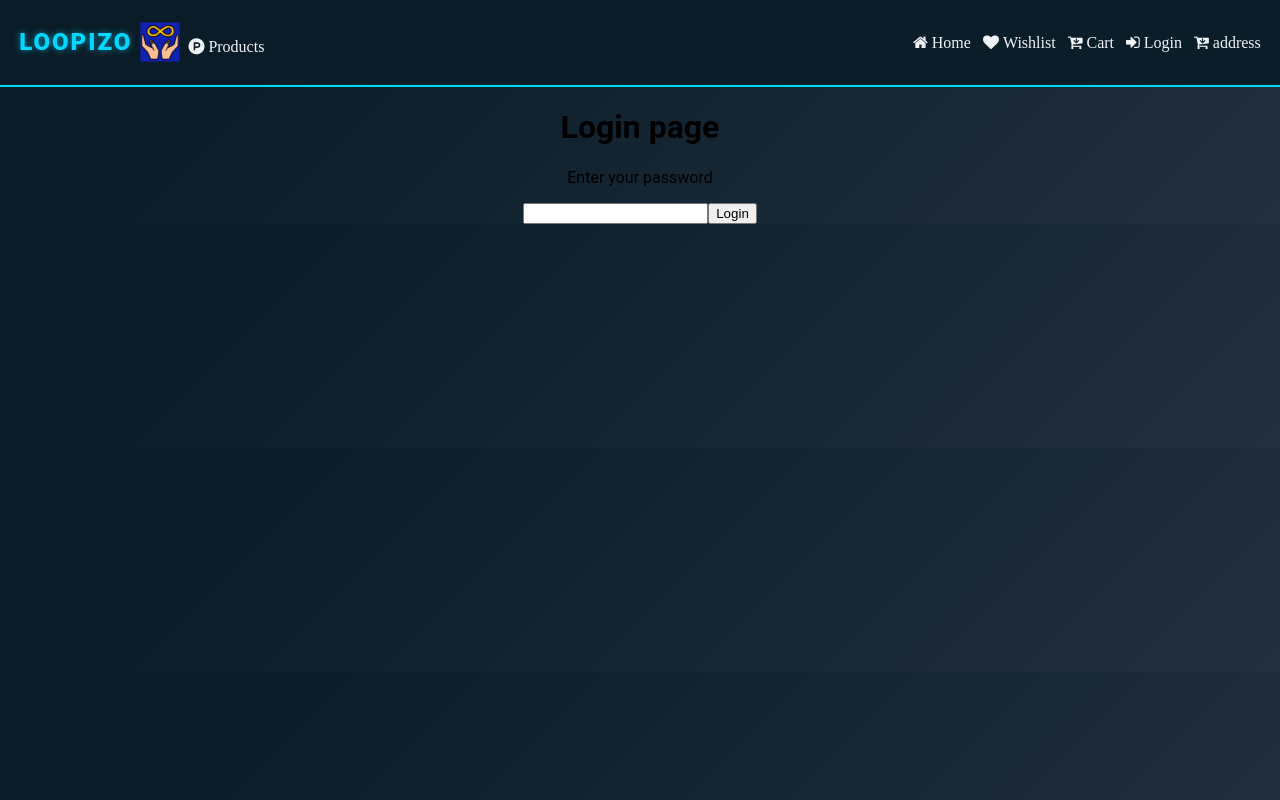
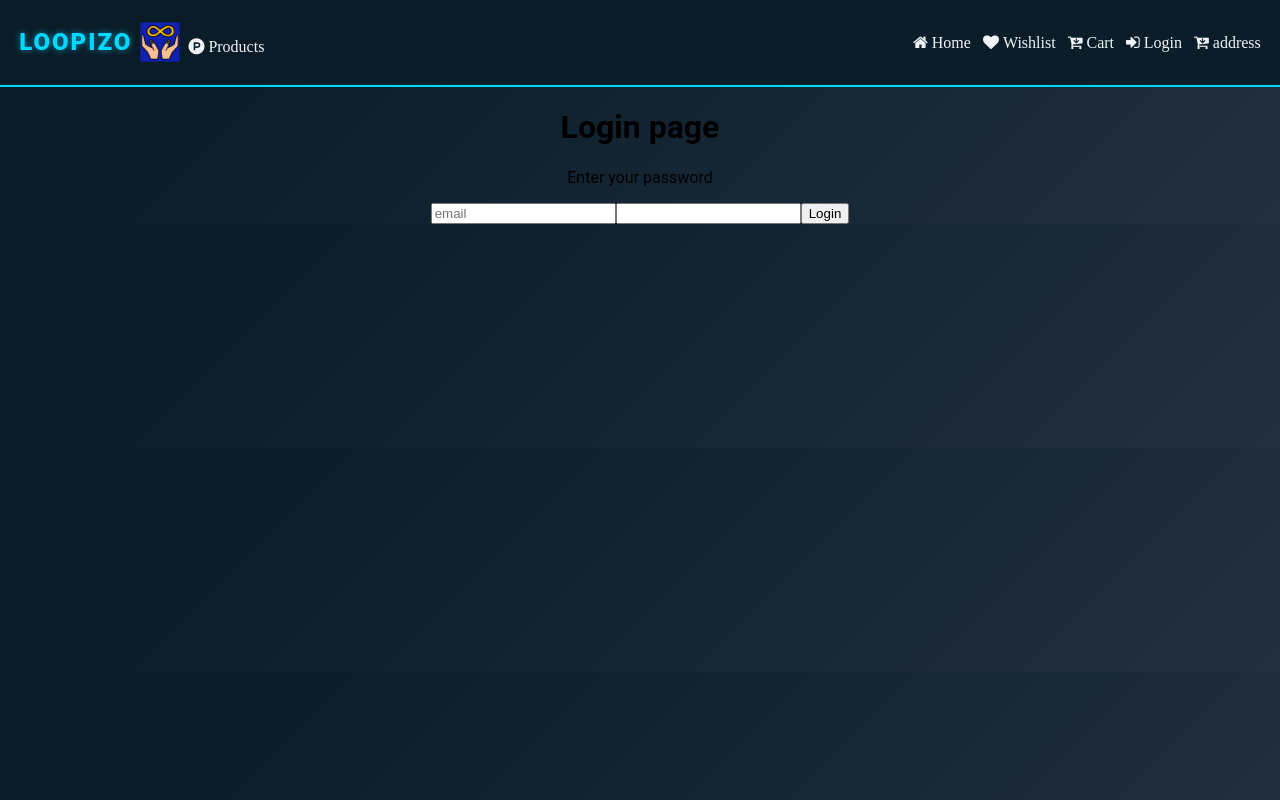
Before and after one commit to sam-0905/Ecom_backend, a React (Create React App) app in the folder Loopizo/: page /login in a window 1280 px wide. Built offline with nearby package versions, Linux system fonts and the light colour scheme; what miragejs would draw is missing.

Commit message:
updated login and email button

```diff
--- a/Loopizo/src/Pages/Login.jsx
+++ b/Loopizo/src/Pages/Login.jsx
@@ -1,16 +1,18 @@
 import { use, useState } from "react";
 import { useNavigate } from "react-router";
 import Signup from './Signup';
+import { useAuth } from "../Context/Auth-context";
 
 const Login = () =>{
-
+    const {login,setLogin} = useAuth()
+    const [email,setEmail] = useState("")
     const [password,setPassword] = useState("");
     const [error,setError] = useState(false);
-
     const navigate = useNavigate()
 
     function handleLogin() {
         if (password === "4242"){
+            setLogin(true)
             navigate("/Signup")
         }else{
             setPassword("");
@@ -18,13 +20,15 @@ const Login = () =>{
         }
     }
 
-    const onChangeHandler = (e) => setPassword(e.target.value)
-    // console.log(onChangeHandler)
+    const onChangeHandler = (e) => setPassword(e.target.value);
+    const onchangeHandler2 = (e) => setEmail(e.target.value)
+
     return (
         <>
             <h1>Login page</h1>
             <div>
                 <p>Enter your password</p>
+                <input placeholder="email" onChange={onchangeHandler2} />
                 <input type="password" value={password} onChange={onChangeHandler} />
                 <button onClick={handleLogin}>Login</button>
                 {error && <div> please enter the correct password</div>}
```
